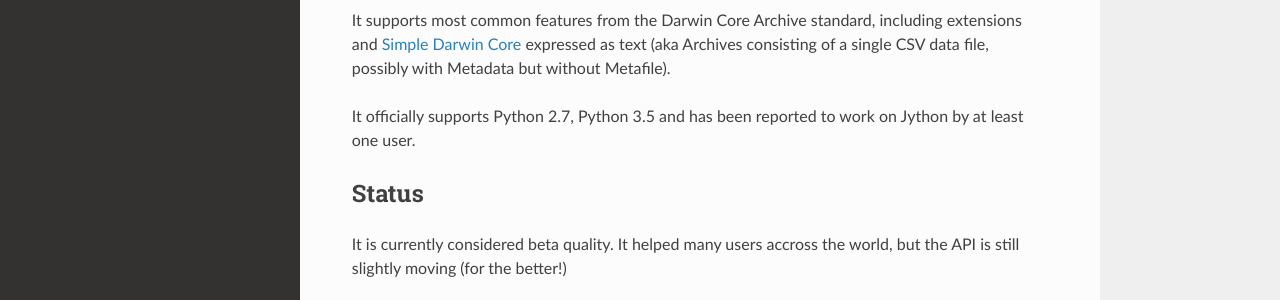
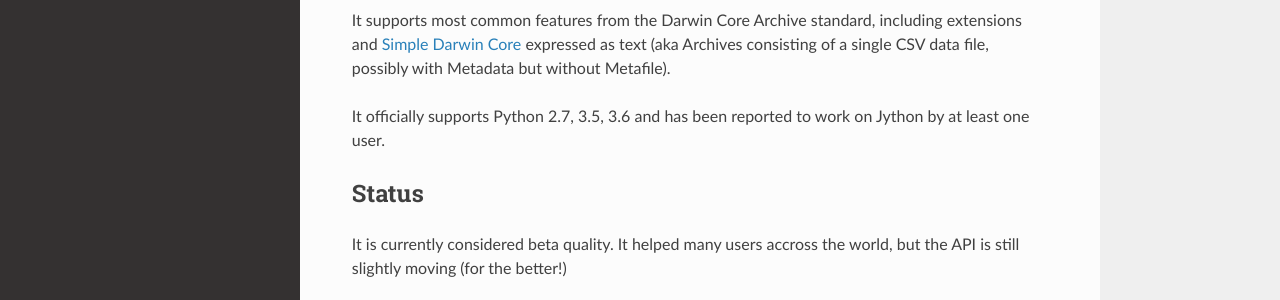
Before and after one commit to BelgianBiodiversityPlatform/python-dwca-reader, a Sphinx documentation site: the page built from doc/index.rst, in a window 1280 px wide and 1149 px high. Shown: the part 375-675 px from the top of the window. Built offline with Sphinx 7.4.7 and the Read the Docs theme 2.0.0, drawn with Linux system fonts in a browser that asks for light colours.

Commit message:
Support for Python 3.6.

```diff
--- a/doc/index.rst
+++ b/doc/index.rst
@@ -13,7 +13,7 @@ Archives can be enclosed in either a directory or a zip/tgz archive.
 
 It supports most common features from the Darwin Core Archive standard, including extensions and `Simple Darwin Core`_ expressed as text (aka Archives consisting of a single CSV data file, possibly with Metadata but without Metafile).
 
-It officially supports Python 2.7, Python 3.5 and has been reported to work on Jython by at least one user.
+It officially supports Python 2.7, 3.5, 3.6 and has been reported to work on Jython by at least one user.
 
 Status
 ------
--- a/setup.py
+++ b/setup.py
@@ -13,6 +13,8 @@ setup(
     long_description=open('README.rst').read(),
     classifiers=[
         'Programming Language :: Python :: 2.7',
-        'Programming Language :: Python :: 3'
+        'Programming Language :: Python :: 3',
+	'Programming Language :: Python :: 3.5',
+	'Programming Language :: Python :: 3.6'
     ]
 )
```
Also changed, not shown: .travis.yml.
